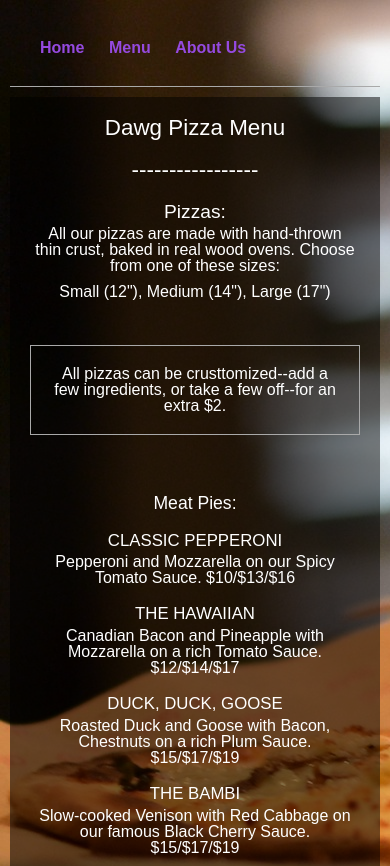
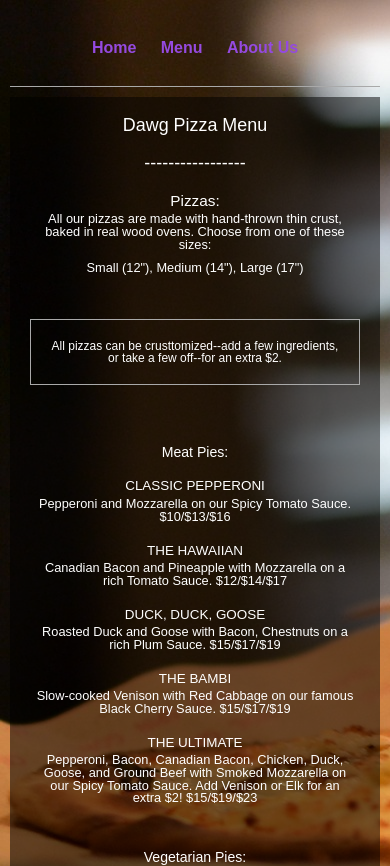
Before and after one commit to leech123/dawgpizza, a plain HTML site: page menu.html in a window 390 px wide. Shown: the top 866 px of the page. Drawn offline with nearby package versions, Linux system fonts and the light colour scheme.

Commit message:
fixed text sizing

```diff
--- a/css/styles.css
+++ b/css/styles.css
@@ -113,6 +113,7 @@ h4 {
 .navigation-bar {
 	color: #FFF;
 	margin-left: 330px;
+	text-align: center;
 	padding: 37px;
 	border-bottom-width: thin;
 	border-bottom-color: #A9A9A9;
@@ -190,6 +191,11 @@ footer {
 
 	.main {
 		margin: 10px;
+		font-size: 80%;
+	}
+
+	.boxed-information {
+		font-size: 12px;
 	}
 
 	.navigation-bar {
```
